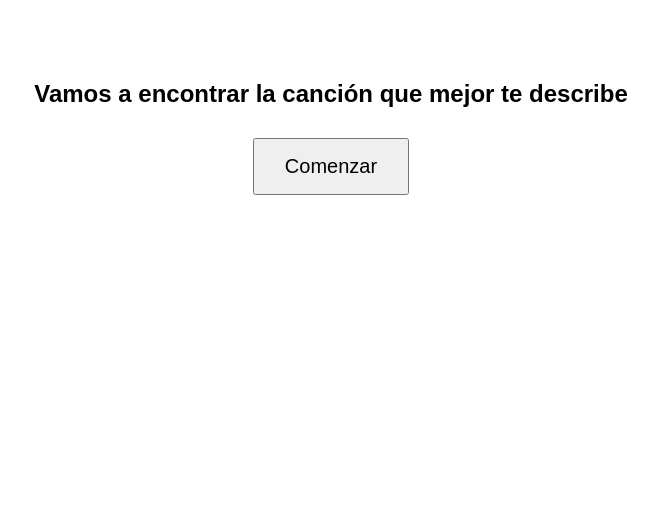
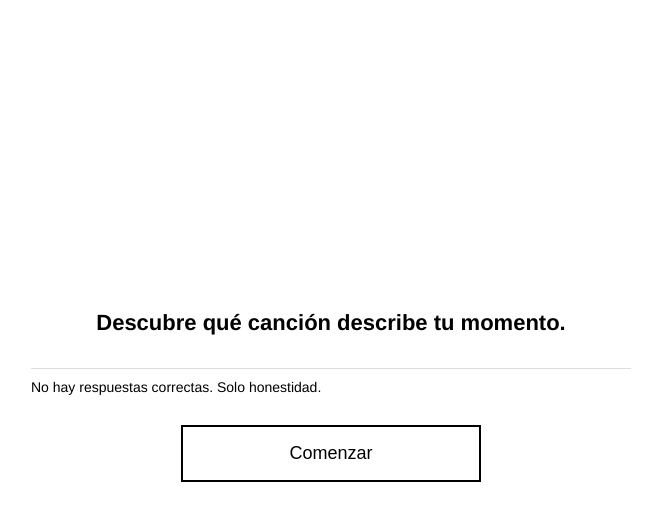
Before and after one commit to NoFuturoBand/match-cancion, a plain HTML site: page index.html in a window 1280 px wide. Shown: the whole page, without its empty margins (309-967 px from the left). Drawn offline with Linux system fonts and the light colour scheme.

Commit message:
Update index.html

```diff
--- a/index.html
+++ b/index.html
@@ -6,17 +6,95 @@
 
 <style>
 
-body {
-font-family: Arial, sans-serif;
-text-align: center;
-margin-top: 80px;
+/* RESET */
+* {
+    box-sizing: border-box;
+    margin: 0;
+    padding: 0;
 }
 
+/* BODY GENERAL */
+body {
+    font-family: Helvetica, Arial, sans-serif;
+    background-color: #ffffff;
+    color: #000000;
+    display: flex;
+    justify-content: center;
+    align-items: center;
+    min-height: 100vh;
+    padding: 20px;
+}
+
+/* CONTENEDOR PRINCIPAL */
+#app {
+    width: 100%;
+    max-width: 600px;
+    text-align: center;
+}
+
+/* PREGUNTA */
+h2 {
+    font-size: 22px;
+    margin-bottom: 30px;
+    line-height: 1.4;
+}
+
+/* RESULTADO */
+h1 {
+    font-size: 32px;
+    margin-top: 20px;
+    margin-bottom: 30px;
+    letter-spacing: 1px;
+}
+
+/* BOTONES */
 button {
-font-size: 20px;
-padding: 15px 30px;
-margin: 10px;
-cursor: pointer;
+    width: 100%;
+    max-width: 300px;
+    font-size: 18px;
+    padding: 16px;
+    margin: 10px auto;
+    display: block;
+    cursor: pointer;
+
+    border: 2px solid black;
+    background-color: white;
+    color: black;
+
+    transition: all 0.2s ease;
+}
+
+/* HOVER (desktop) */
+button:hover {
+    background-color: black;
+    color: white;
+}
+
+/* HISTORIAL */
+#app p {
+    font-size: 14px;
+    margin: 10px 0;
+    text-align: left;
+    border-top: 1px solid #ddd;
+    padding-top: 10px;
+}
+
+/* MOBILE OPTIMIZATION */
+@media (max-width: 480px) {
+
+    h2 {
+        font-size: 18px;
+    }
+
+    h1 {
+        font-size: 26px;
+    }
+
+    button {
+        font-size: 16px;
+        padding: 14px;
+    }
+
 }
 
 </style>
@@ -27,7 +105,13 @@ cursor: pointer;
 
 <div id="app">
 
-<h2>Vamos a encontrar la canción que mejor te describe</h2>
+<h2>
+Descubre qué canción describe tu momento.
+</h2>
+
+<p style="margin-bottom:30px; font-size:14px;">
+No hay respuestas correctas. Solo honestidad.
+</p>
 
 <button onclick="startQuiz()">Comenzar</button>
 
@@ -235,7 +319,9 @@ bestSongs[index];
 
 document.getElementById("app").innerHTML = `
 
-<h2>Tu canción es:</h2>
+<h2 style="font-size:16px; letter-spacing:1px;">
+TU CANCIÓN ES
+</h2>
 
 <h1>${finalSong}</h1>
 
```
